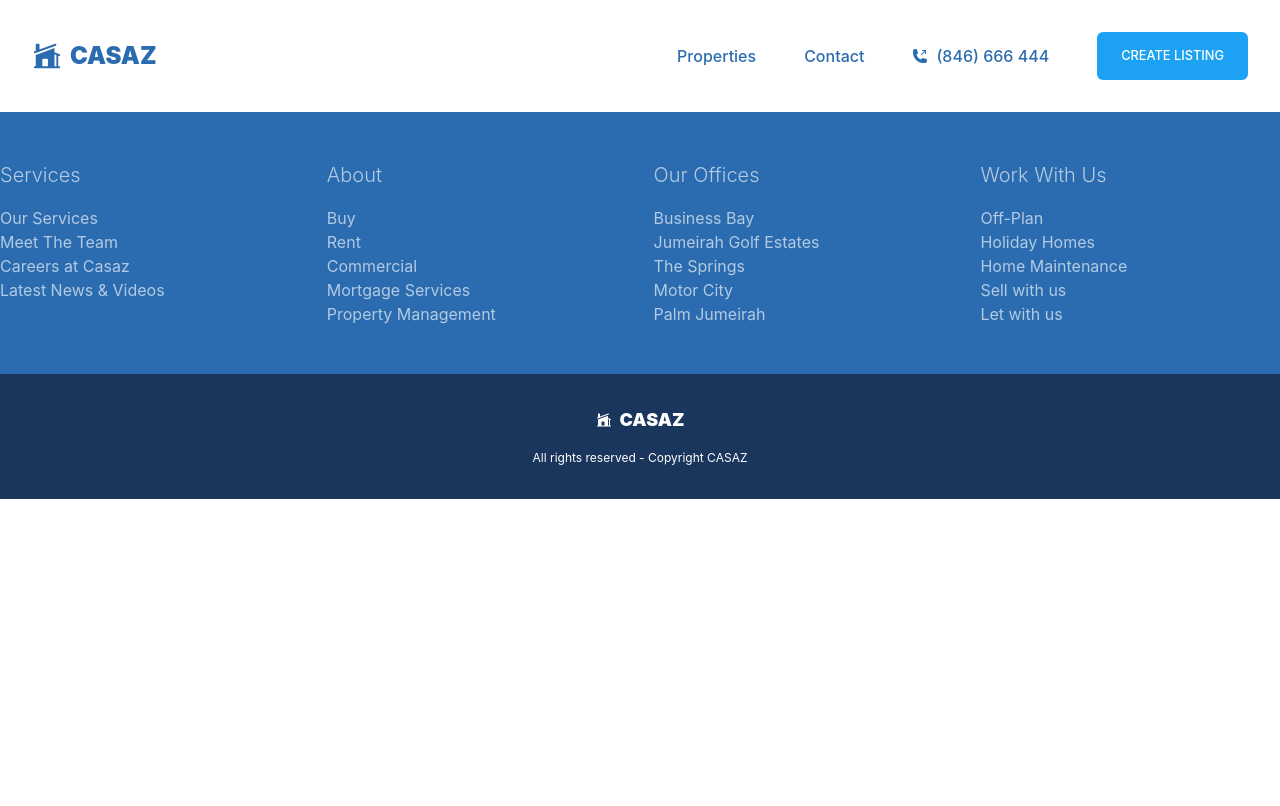
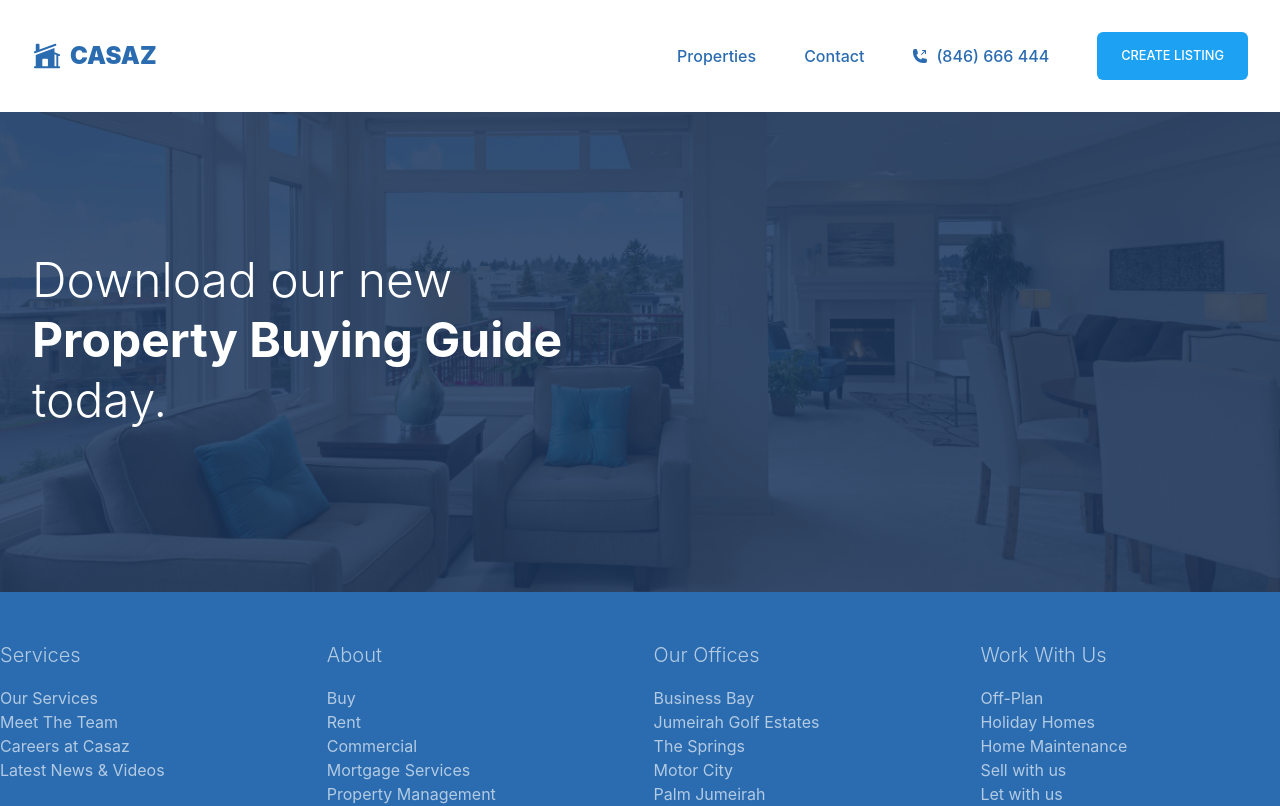
Before and after one commit to dalinec/real-estate-site, a Next.js app: page / in a window 1280 px wide. Shown: the top 806 px of the page. Built offline with nearby package versions, Linux system fonts and the light colour scheme.

Commit message:
add hero section

```diff
--- /dev/null
+++ b/features/Layouts/DefaultLayout/DefaultLayout.js
@@ -0,0 +1,14 @@
+import Footer from '@/features/components/Footer';
+import Navbar from '@/features/components/Navbar';
+
+const DefaultLayout = ({ children }) => {
+  return (
+    <>
+      <Navbar />
+      {children}
+      <Footer />
+    </>
+  );
+};
+
+export default DefaultLayout;
--- /dev/null
+++ b/features/Layouts/DefaultLayout/index.js
@@ -0,0 +1 @@
+export { default } from './DefaultLayout';
--- /dev/null
+++ b/features/components/HeroBanner/HeroBanner.js
@@ -0,0 +1,52 @@
+import { Box, Fade, Flex, Text } from '@chakra-ui/react';
+
+const HeroBanner = () => {
+  return (
+    <Fade in>
+      <Box
+        position='relative'
+        minHeight={{ base: '110vh', sm: '60vh' }}
+        backgroundImage="url('./hero.jpg')"
+        backgroundPosition='center'
+        backgroundSize='cover'
+        backgroundAttachment='fixed'
+      >
+        <Box
+          position='absolute'
+          width='100%'
+          height='100%'
+          opacity='0.85'
+          bgColor='blue.900'
+        />
+        <Flex
+          direction={{ base: 'column', sm: 'row' }}
+          alignItems='center'
+          justifyContent={{ base: 'flex-start', sm: 'space-between' }}
+          maxWidth='1280px'
+          position='absolute'
+          color='white'
+          fontWeight='light'
+          left='0'
+          right='0'
+          top='0'
+          bottom='0'
+          margin='0 auto'
+          padding='2rem'
+        >
+          <Box className='left' width={{ base: '100%', sm: '50%' }}>
+            <Text
+              fontSize={{ base: '4xl', sm: '5xl' }}
+              lineHeight='shorter'
+              marginBottom='1.5rem'
+            >
+              Download our new <strong>Property Buying Guide</strong> today.
+            </Text>
+          </Box>
+          <Box className='right' width={{ base: '100%', sm: 'auto' }}></Box>
+        </Flex>
+      </Box>
+    </Fade>
+  );
+};
+
+export default HeroBanner;
--- /dev/null
+++ b/features/components/HeroBanner/index.js
@@ -0,0 +1 @@
+export { default } from './HeroBanner';
--- a/pages/index.js
+++ b/pages/index.js
@@ -1,11 +1,10 @@
-import Footer from '@/features/components/Footer';
-import Navbar from '@/features/components/Navbar';
+import HeroBanner from '@/features/components/HeroBanner';
+import DefaultLayout from '@/features/Layouts/DefaultLayout';
 
 export default function Home() {
   return (
-    <>
-      <Navbar />
-      <Footer />
-    </>
+    <DefaultLayout>
+      <HeroBanner />
+    </DefaultLayout>
   );
 }
```
Also changed, not shown: public/hero.jpg (added).
